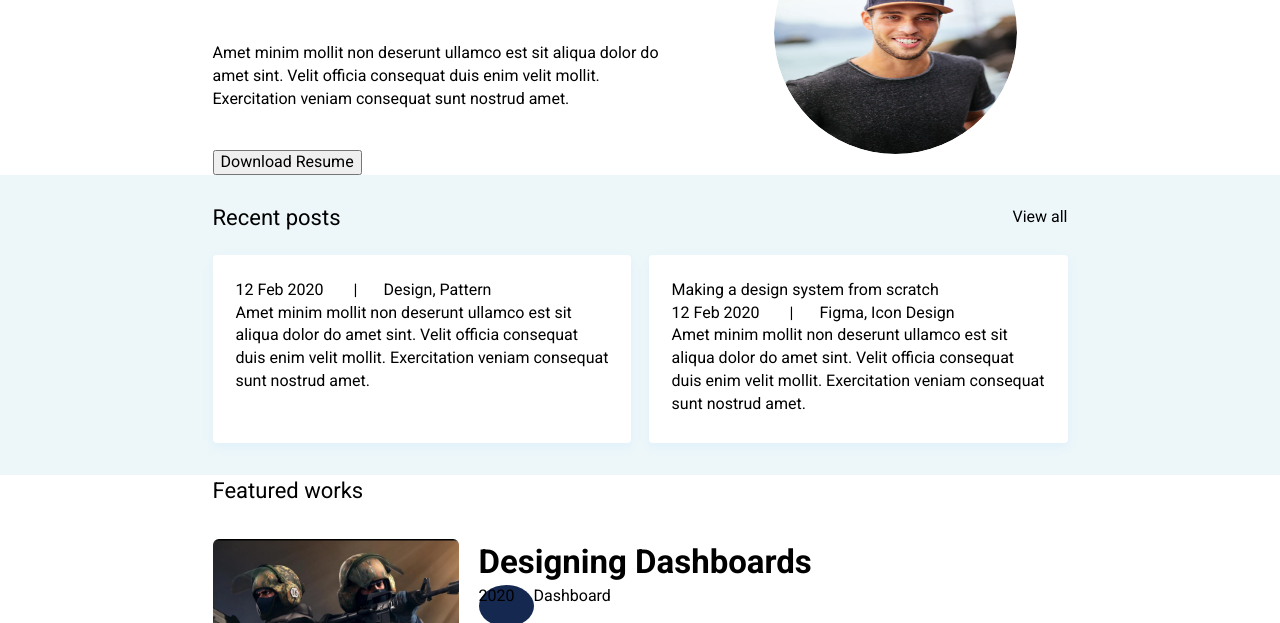
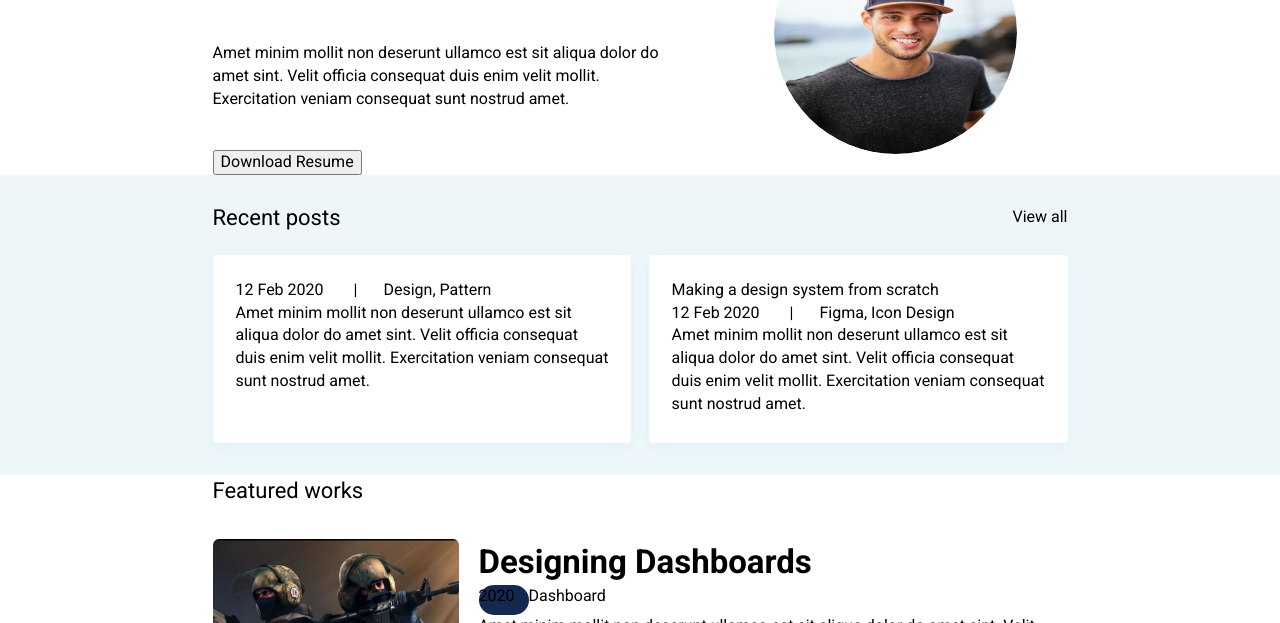
Before and after one commit to cxigan/portfolio, a plain HTML site: page index.html in a window 1280 px wide. Shown: the part 177-800 px from the top of the page. Drawn offline with Linux system fonts and the light colour scheme.

Commit message:
Add files via upload

```diff
--- a/css/style.css
+++ b/css/style.css
@@ -163,13 +163,12 @@ title {
 .subtitle {
   display: flex;
   margin-right: 32px;
-
 }
 
 .work__date {
   position: relative;
-  height: 42px;
-  width: 55px;
+  height: 30px;
+  width: 50px;
   background-color: #142850;
-  border-radius: 60%;
+  border-radius: 40px;
 }
```
